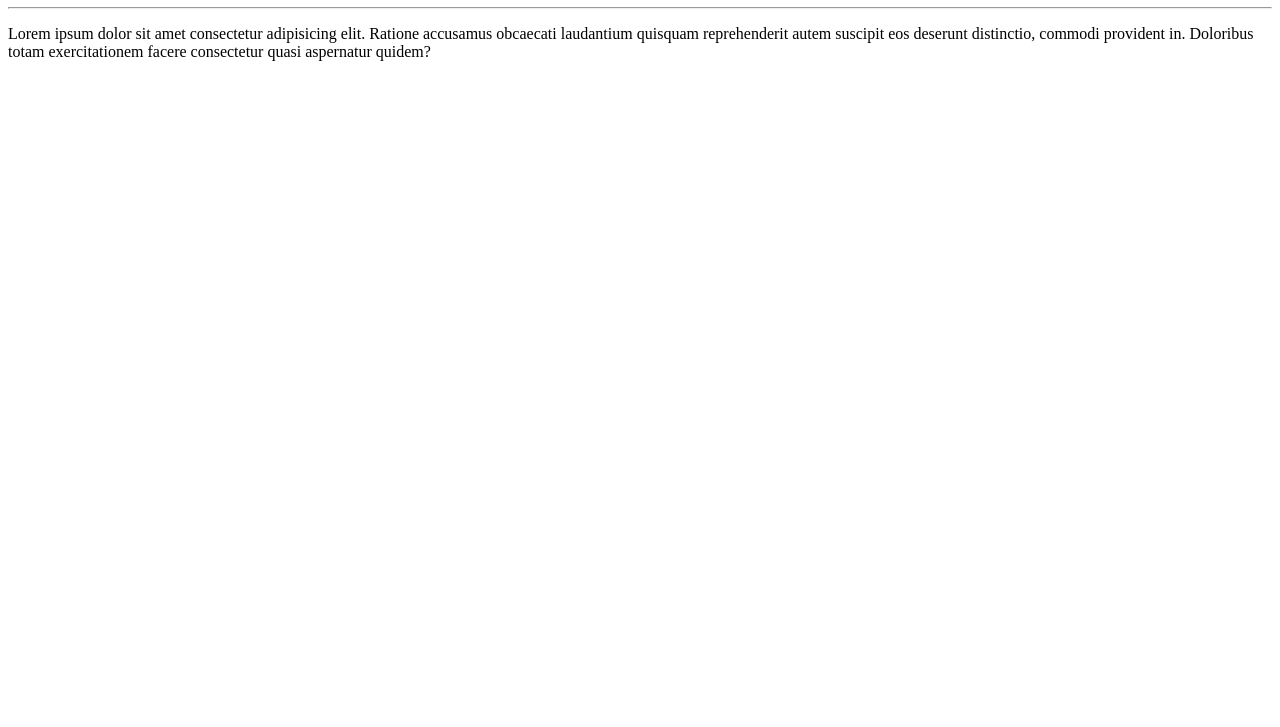
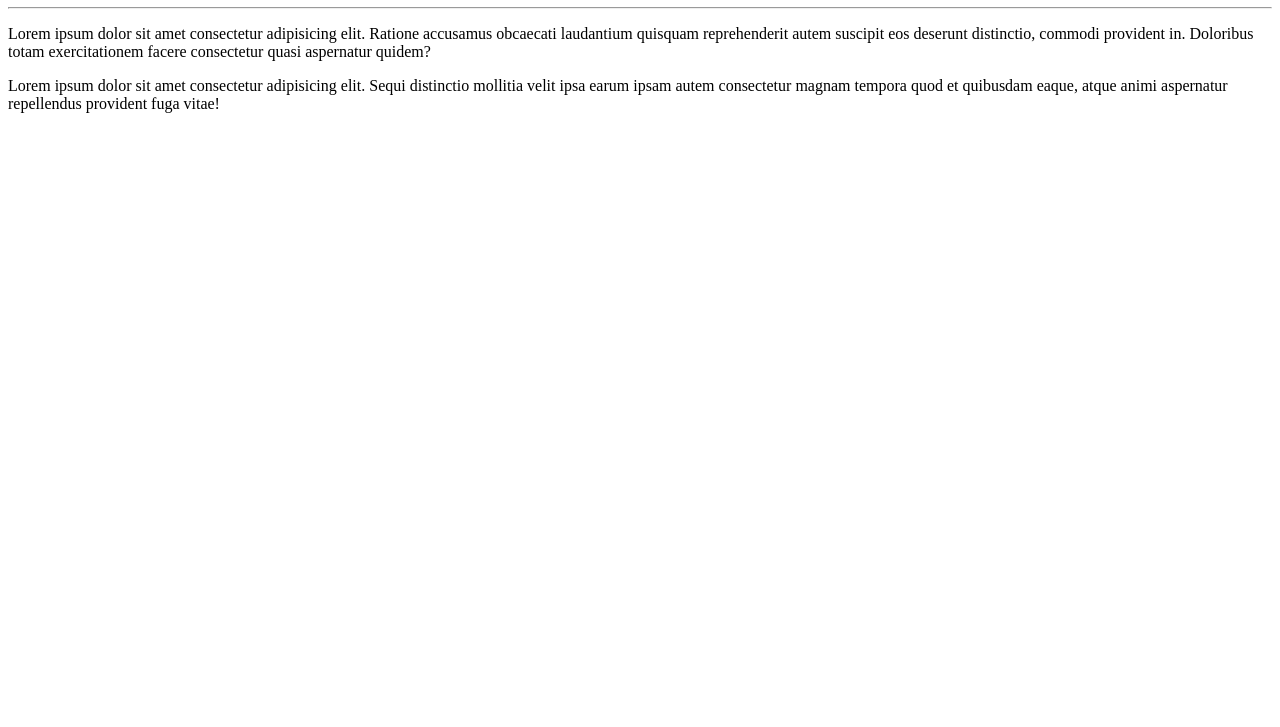
Before and after one commit to hamaralgoncalves/Ola-Mundo, a plain HTML site: page site-exemplo/index.html in a window 1280 px wide. Shown: the part 73-800 px from the top of the page. Drawn offline with Linux system fonts and the light colour scheme.

Commit message:
adicionei um paragrafo

```diff
--- a/site-exemplo/index.html
+++ b/site-exemplo/index.html
@@ -9,5 +9,6 @@
     <h1>Olá, Mundo!</h1>
     <hr>
     <p>Lorem ipsum dolor sit amet consectetur adipisicing elit. Ratione accusamus obcaecati laudantium quisquam reprehenderit autem suscipit eos deserunt distinctio, commodi provident in. Doloribus totam exercitationem facere consectetur quasi aspernatur quidem?</p>
+    <p>Lorem ipsum dolor sit amet consectetur adipisicing elit. Sequi distinctio mollitia velit ipsa earum ipsam autem consectetur magnam tempora quod et quibusdam eaque, atque animi aspernatur repellendus provident fuga vitae!</p>
 </body>
 </html>
```
